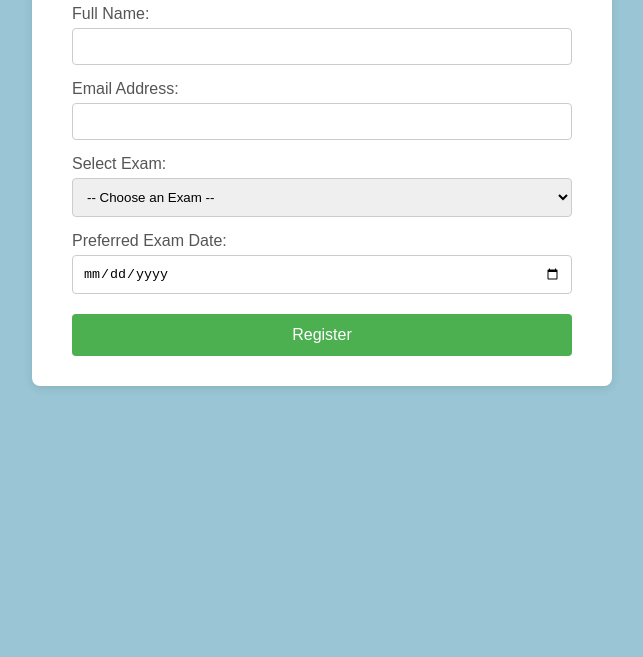
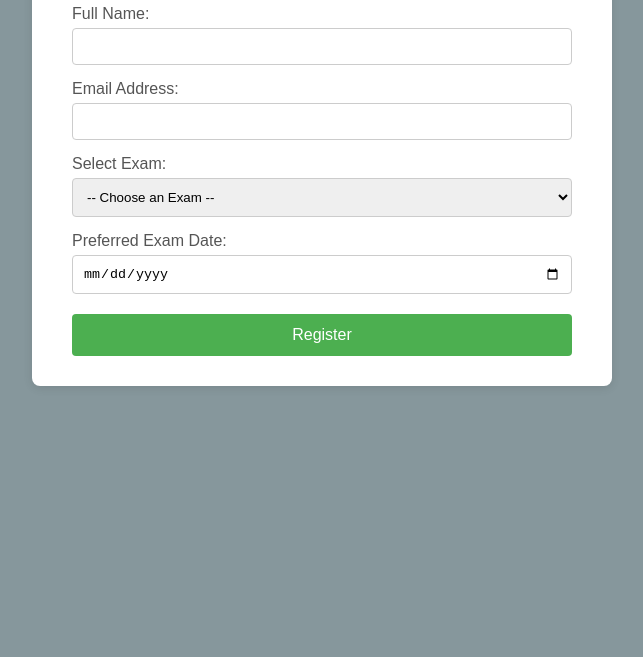
Before and after one commit to dhruvpapdeja06/Jenkins_Training, a plain HTML site: page Static_website/index.html in a window 1280 px wide. Shown: the part 143-800 px from the top of the page, without its empty margins (318-961 px from the left). Drawn offline with Linux system fonts and the light colour scheme.

Commit message:
title and bg color changed

```diff
--- a/Static_website/index.html
+++ b/Static_website/index.html
@@ -3,11 +3,11 @@
 <head>
   <meta charset="UTF-8">
   <meta name="viewport" content="width=device-width, initial-scale=1">
-  <title>Exam Registration Form</title>
+  <title>Exam Registration Form For College Students</title>
   <style>
     body {
       font-family: Arial, sans-serif;
-      background-color: #99c5d4;
+      background-color: #86979c;
       margin: 0;
       padding: 0;
     }
```
